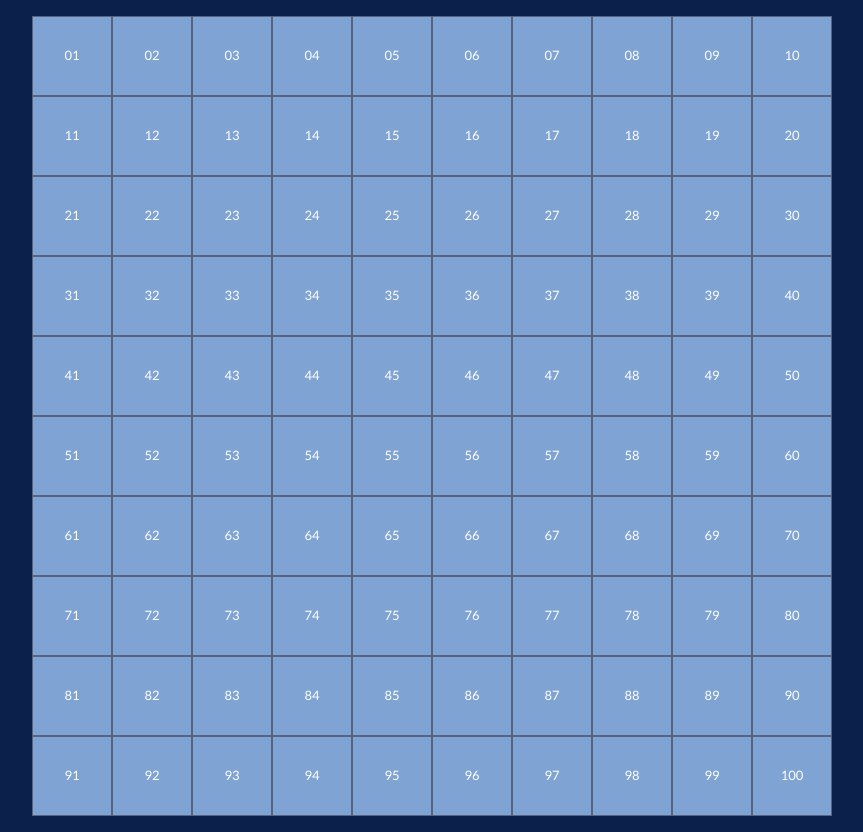
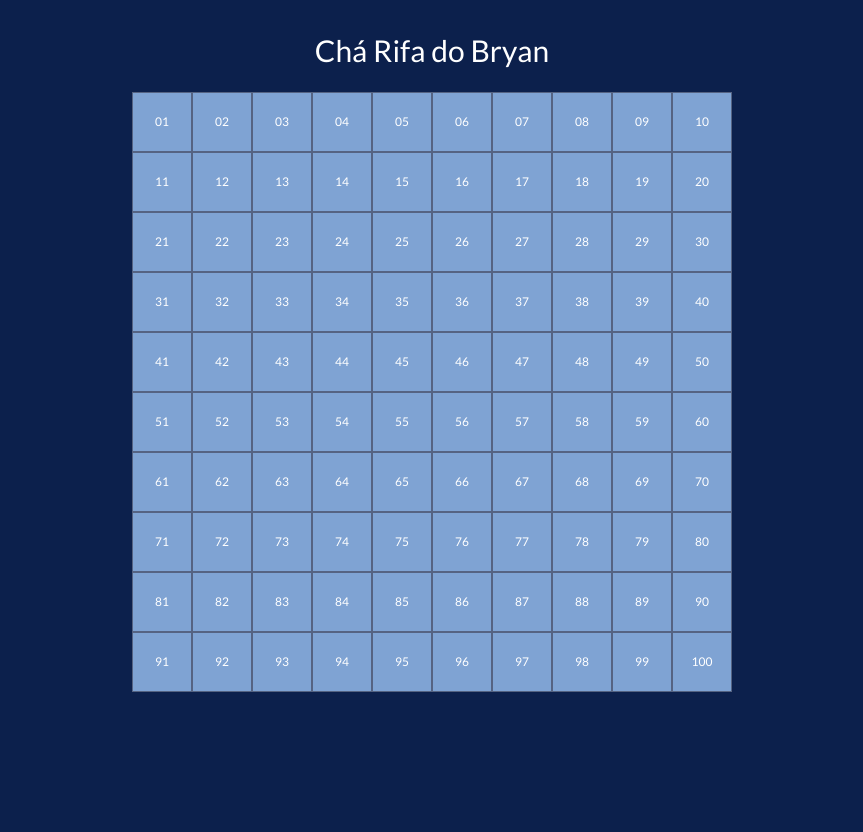
Before and after one commit to dominguetigs/raffle-app, a Next.js app: page / in a window 1280 px wide. Shown: the whole page, without its empty margins (208-1071 px from the left). After the commit the page ends 800 px from the top, so only its background shows below. Built offline with nearby package versions, Linux system fonts and the light colour scheme.

Commit message:
feat: create Header component

```diff
--- a/src/components/RaffleCard/index.tsx
+++ b/src/components/RaffleCard/index.tsx
@@ -43,7 +43,7 @@ export const RaffleCard = ({ length = 10 }: RaffleCardProps): JSX.Element => {
     setBoxWidth(width);
   }
 
-  useLayoutEffect(() => {
+  useEffect(() => {
     updateBoxWidth();
   }, []);
 
@@ -58,7 +58,7 @@ export const RaffleCard = ({ length = 10 }: RaffleCardProps): JSX.Element => {
   }, [boxWidth]);
 
   return (
-    <Flex direction="column" align="center" maxW={800} m="0 auto" ref={boxRef}>
+    <Flex direction="column" align="center" maxW={600} maxH={600} m="0 auto" ref={boxRef}>
       {cards.map((col: number) => (
         <Flex key={col} h={`${cardDimension}px`}>
           {cards.map((row: number) => (
--- /dev/null
+++ b/src/components/header/index.tsx
@@ -0,0 +1,11 @@
+import { Flex, Image, Text } from '@chakra-ui/react';
+
+export const Header = (): JSX.Element => {
+  return (
+    <Flex align="center" justify="center" mb={6}>
+      <Text as="h1" fontSize="3xl" lineHeight={1.2}>
+        Chá Rifa do Bryan
+      </Text>
+    </Flex>
+  );
+};
--- a/src/pages/index.tsx
+++ b/src/pages/index.tsx
@@ -1,6 +1,9 @@
-import { Box, Card, CardBody, Grid, GridItem, Text } from '@chakra-ui/react';
+import Head from 'next/head';
+
+import { Box } from '@chakra-ui/react';
+
 import { RaffleCard } from '@r/components/RaffleCard';
-import Head from 'next/head';
+import { Header } from '@r/components/header';
 
 export default function Home() {
   return (
@@ -11,7 +14,8 @@ export default function Home() {
         <meta name="viewport" content="width=device-width, initial-scale=1" />
         <link rel="icon" href="/favicon.ico" />
       </Head>
-      <Box as="main" maxW={1200} p={4} m="0 auto">
+      <Box as="main" maxW={1200} p={8} m="0 auto">
+        <Header />
         <RaffleCard />
       </Box>
     </>
--- a/src/styles/theme.ts
+++ b/src/styles/theme.ts
@@ -24,6 +24,8 @@ export const theme = extendTheme({
   styles: {
     global: {
       body: {
+        w: '100vw',
+        h: '100vh',
         bg: 'brand.500',
         color: '#ffffff',
       },
```
